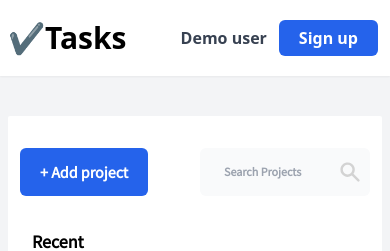
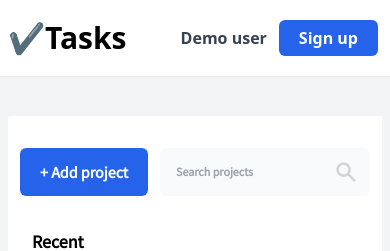
Before and after one commit to ognjen-dev/task-project, a React (Create React App) app: page / in a window 390 px wide. Shown: the top 251 px of the page. Built offline with nearby package versions, Linux system fonts and the light colour scheme.

Commit message:
make filter input field responsive

```diff
--- a/src/app/components/SearchInput.jsx
+++ b/src/app/components/SearchInput.jsx
@@ -2,21 +2,16 @@ import React from "react";
 
 const SearchInput = () => {
   return (
-    <div className="lg:ml-2 ml-1 flex bg-gray-50 font-semibold py-1 rounded-md">
-      <div className="flex flex-row items-center mx-2 lg:mr-0">{/* changed mr-5 to mx-2 */}
-        <div className="">
-          <input
-            type="text"
-            placeholder="Search Projects"
-            className="w-3/5 lg:text-md text-xs lg:w-full md:w-full sm:mr-44 -mr-8 xl:-mr-6 lg:-mr-6 lg:mr-52 font-semibold outline-none bg-gray-50 ml-4 py-2 md:py-1"
-          />
-        </div>
-        <div className="">
+    <div className="lg:ml-2 ml-1 bg-gray-50 flex flex-row justify-between w-3/5 rounded-md items-center pr-3 py-1 mx-2 lg:text-md text-xs lg:max-w-xl -mr-0 xl:mr-0 font-semibold outline-none md:py-1">
+      <p className="text-gray-400 font-bold ml-4">
+        Search projects
+      </p>
+      <div>
         <svg
           xmlns="http://www.w3.org/2000/svg"
           viewBox="0 0 20 20"
           fill="lightgray"
-            className="w-6 h-6 lg:mr-4 -ml-1 bg-gray-50"
+          className="w-6 h-6 lg:mr-4 "
         >
           <path
             fillRule="evenodd"
@@ -26,8 +21,33 @@ const SearchInput = () => {
         </svg>
       </div>
     </div>
-    </div>
   );
 };
 
 export default SearchInput;
+
+// <div className="lg:ml-2 ml-1 flex bg-gray-50 font-semibold py-1 rounded-md lg:w-full">
+//   <div className="flex flex-row items-center mx-2 lg:mr-0">{/* changed mr-5 to mx-2 */}
+//     <div className="">
+//       <input
+//         type="text"
+//         placeholder="Search Projects"
+//         className="w-3/5 lg:text-md text-xs lg:w-full md:w-full sm:mr-44 -mr-2 xl:-mr-6 lg:-mr-6 lg:mr-52 font-semibold outline-none bg-gray-50 ml-4 py-2 md:py-1"
+//       />
+//     </div>
+//     <div className="">
+//       <svg
+//         xmlns="http://www.w3.org/2000/svg"
+//         viewBox="0 0 20 20"
+//         fill="lightgray"
+//         className="w-6 h-6 lg:mr-4 -ml-1 bg-gray-50"
+//       >
+//         <path
+//           fillRule="evenodd"
+//           d="M8 4a4 4 0 100 8 4 4 0 000-8zM2 8a6 6 0 1110.89 3.476l4.817 4.817a1 1 0 01-1.414 1.414l-4.816-4.816A6 6 0 012 8z"
+//           clipRule="evenodd"
+//         />
+//       </svg>
+//     </div>
+//   </div>
+// </div>
```
Lines whose indentation alone changed are shown as unchanged.
